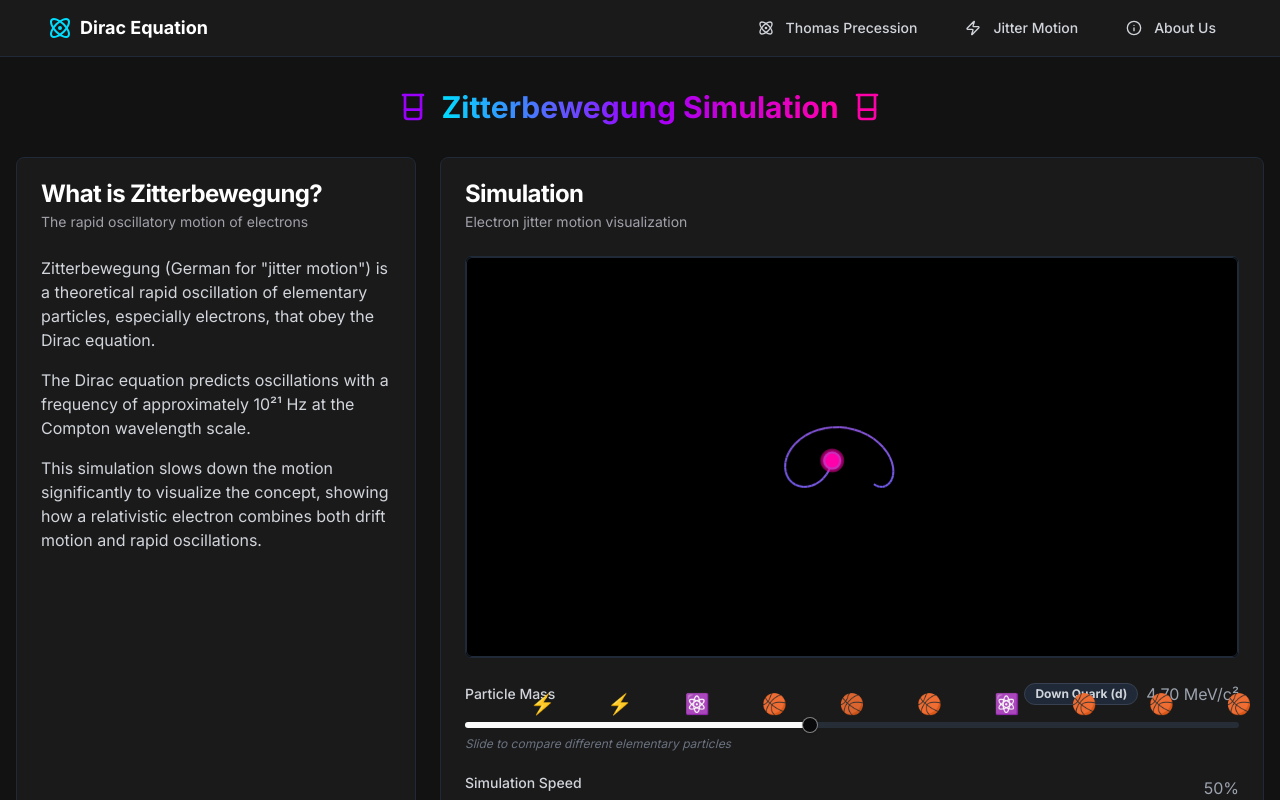
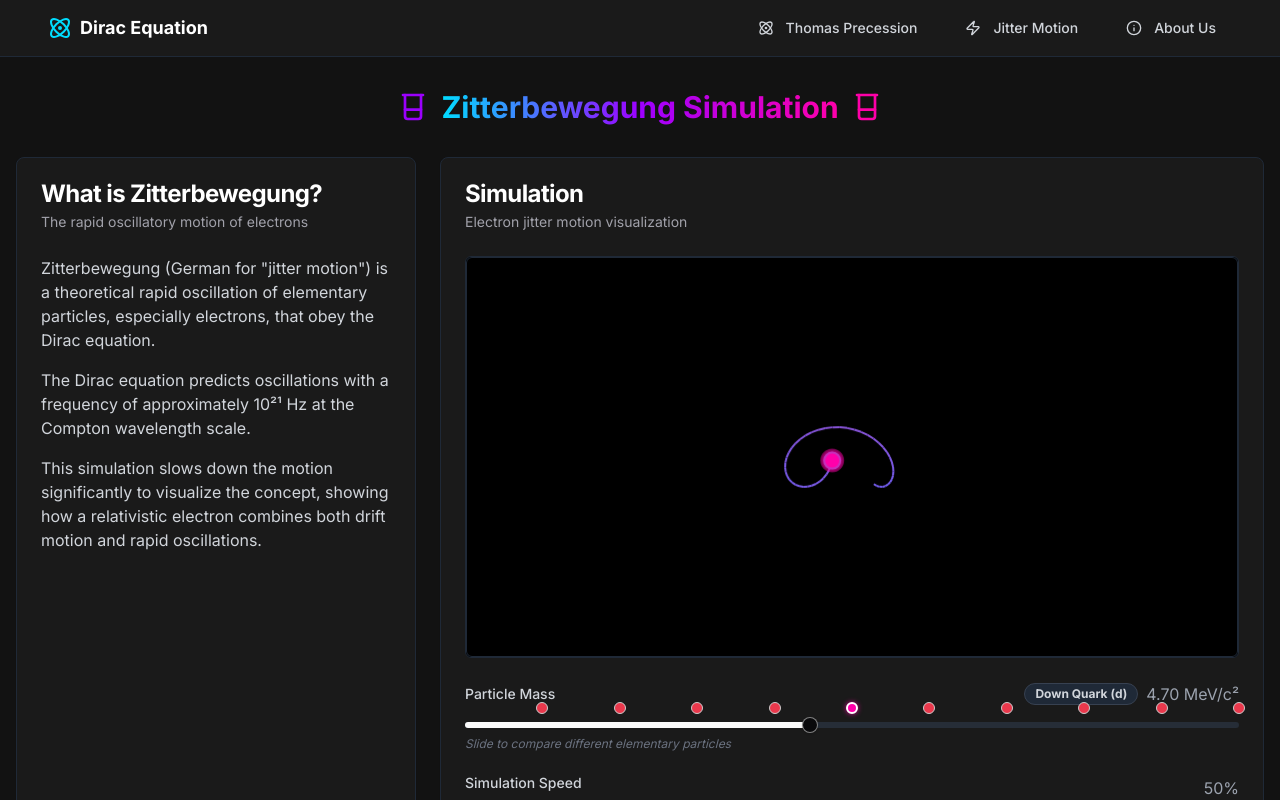
Before and after one commit to charitra13/dirac-equation-spin-calculator, a React (Vite) app: page /zitterbewegung in a window 1280 px wide. Shown: the top 800 px of the page. Built offline with nearby package versions, Linux system fonts and the light colour scheme.

Commit message:
Refactor: Improve particle slider UI
Remove the emojis above the slider and add visual markers for particle mass values.

```diff
--- a/src/components/zitterbewegung/ParticleSlider.tsx
+++ b/src/components/zitterbewegung/ParticleSlider.tsx
@@ -30,22 +30,27 @@ const ParticleSlider: React.FC<ParticleSliderProps> = ({ value, onChange }) => {
       </div>
 
       <div className="relative mt-6 pt-2">
-        <div className="absolute -top-6 w-full flex justify-between px-1">
+        <div className="absolute w-full" style={{ top: '-6px', left: 0, right: 0, height: '2px', pointerEvents: 'none' }}>
           {particleReferenceData.map((particle) => (
             <TooltipProvider key={particle.name} delayDuration={300}>
               <Tooltip>
                 <TooltipTrigger asChild>
                   <div
-                    className={`flex flex-col items-center cursor-pointer text-xl ${value === particle.value ? 'text-neon-purple animate-pulse' : 'text-gray-500'}`}
+                    className="absolute cursor-pointer"
                     style={{
-                      position: 'absolute',
                       left: `${particle.value}%`,
-                      transform: 'translateX(-50%)'
+                      transform: 'translate(-50%, -50%)',
+                      width: '12px',
+                      height: '12px',
+                      borderRadius: '50%',
+                      backgroundColor: value === particle.value ? '#FF00AA' : '#ea384c',
+                      border: value === particle.value ? '2px solid #fff' : '1px solid #ccc',
+                      boxShadow: value === particle.value ? '0 0 5px rgba(255, 0, 170, 0.8)' : 'none',
+                      zIndex: 10,
+                      transition: 'all 0.2s ease'
                     }}
                     onClick={() => onChange(particle.value)}
-                  >
-                    <span>{particle.icon}</span>
-                  </div>
+                  />
                 </TooltipTrigger>
                 <TooltipContent className="bg-gray-900 border-gray-700 text-white p-3 max-w-xs">
                   <div className="font-bold text-neon-blue">{particle.name} ({particle.symbol})</div>
```
